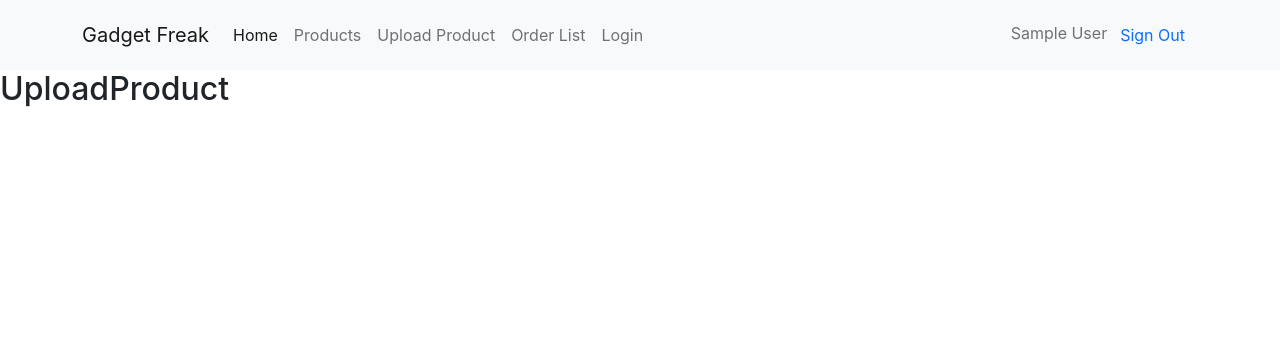
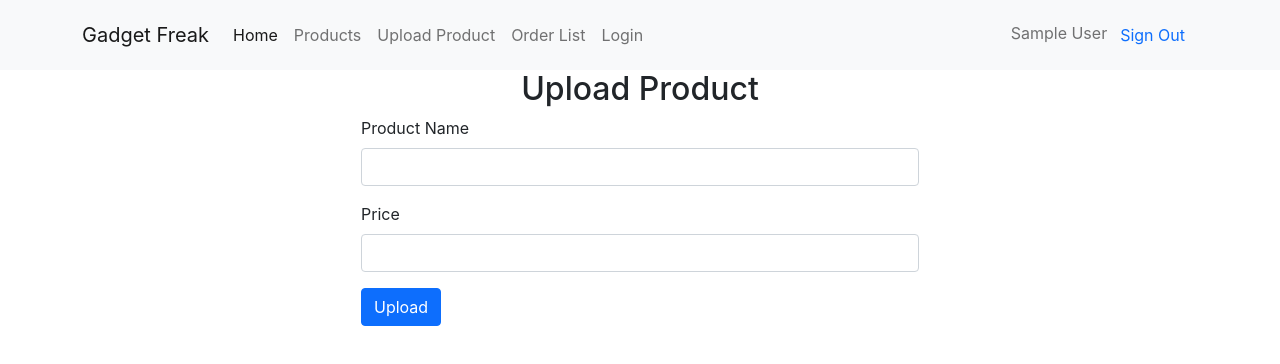
Before and after one commit to Rasujon3/gadget-freak-client, a React (Create React App) app: page /uploadPd in a window 1280 px wide. Shown: the top 364 px of the page. Built offline with nearby package versions, Linux system fonts and the light colour scheme; no server answers; sample sign-in values are in the browser's storage.

Commit message:
jwt set done

```diff
--- a/src/components/Login/Login.jsx
+++ b/src/components/Login/Login.jsx
@@ -18,7 +18,22 @@ const Login = () => {
     signInWithGoogle();
   };
   if (user) {
-    navigate(from, { replace: true });
+    const url = "http://localhost:5000/login";
+
+    fetch(url, {
+      method: "POST",
+      headers: {
+        "content-type": "application/json",
+      },
+      body: JSON.stringify({
+        email: user?.email,
+      }),
+    })
+      .then((res) => res.json())
+      .then((data) => {
+        localStorage.setItem("accessToken", data.token);
+        navigate(from, { replace: true });
+      });
   }
   return (
     <div className="container text-center mt-5">
--- a/src/components/Navbar/Navbar.jsx
+++ b/src/components/Navbar/Navbar.jsx
@@ -58,7 +58,7 @@ const Navbar = () => {
                 <button
                   onClick={() => signOut(auth)}
                   type="button"
-                  class="btn btn-link text-decoration-none"
+                  className="btn btn-link text-decoration-none"
                 >
                   Sign Out
                 </button>
--- a/src/components/UploadProduct/UploadProduct.jsx
+++ b/src/components/UploadProduct/UploadProduct.jsx
@@ -1,9 +1,60 @@
 import React from "react";
 
 const UploadProduct = () => {
+  const handleUpload = (event) => {
+    event.preventDefault();
+    const name = event.target.name.value;
+    const price = event.target.price.value;
+
+    const url = `http://localhost:5000/uploadPd`;
+    fetch(url, {
+      method: "POST",
+      headers: {
+        "content-type": "application/json",
+      },
+      body: JSON.stringify({ name, price }),
+    })
+      .then((res) => res.json())
+      .then((result) => {
+        console.log(result);
+        event.target.reset();
+      });
+  };
   return (
-    <div>
-      <h2>UploadProduct</h2>
+    <div className="container">
+      <h2 className="text-center">Upload Product</h2>
+
+      <div className="w-50 mx-auto">
+        <form onSubmit={handleUpload}>
+          <div className="mb-3">
+            <label htmlFor="exampleInputEmail1" className="form-label">
+              Product Name
+            </label>
+            <input
+              type="text"
+              name="name"
+              className="form-control"
+              id="exampleInputEmail1"
+              aria-describedby="emailHelp"
+            />
+          </div>
+          <div className="mb-3">
+            <label htmlFor="exampleInputPassword1" className="form-label">
+              Price
+            </label>
+            <input
+              type="number"
+              name="price"
+              className="form-control"
+              id="exampleInputPassword1"
+            />
+          </div>
+
+          <button type="submit" className="btn btn-primary">
+            Upload
+          </button>
+        </form>
+      </div>
     </div>
   );
 };
```
